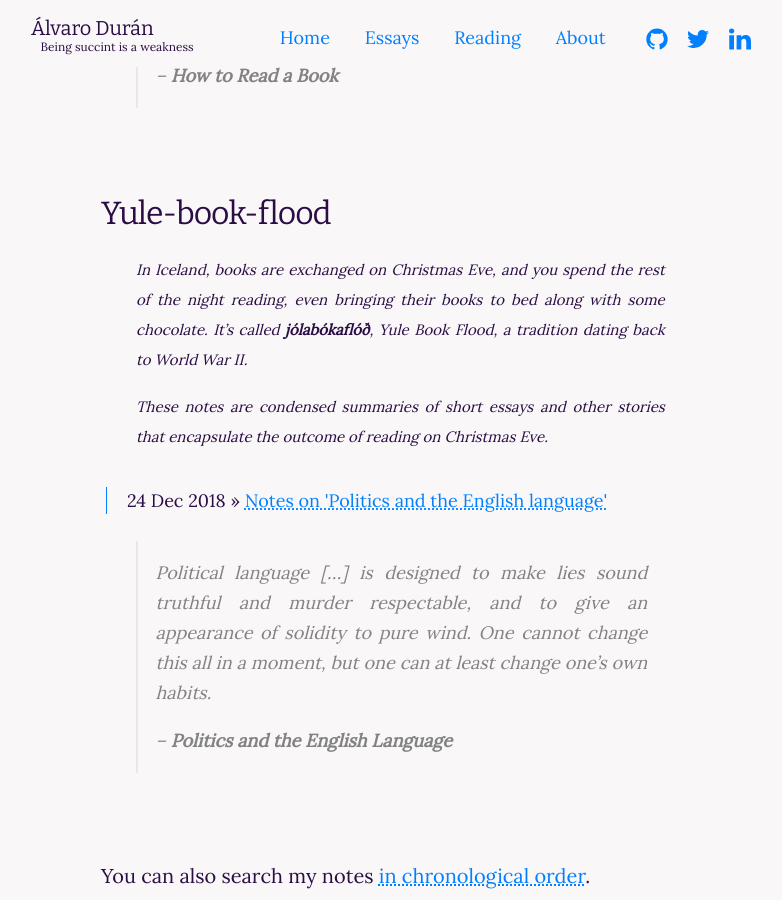
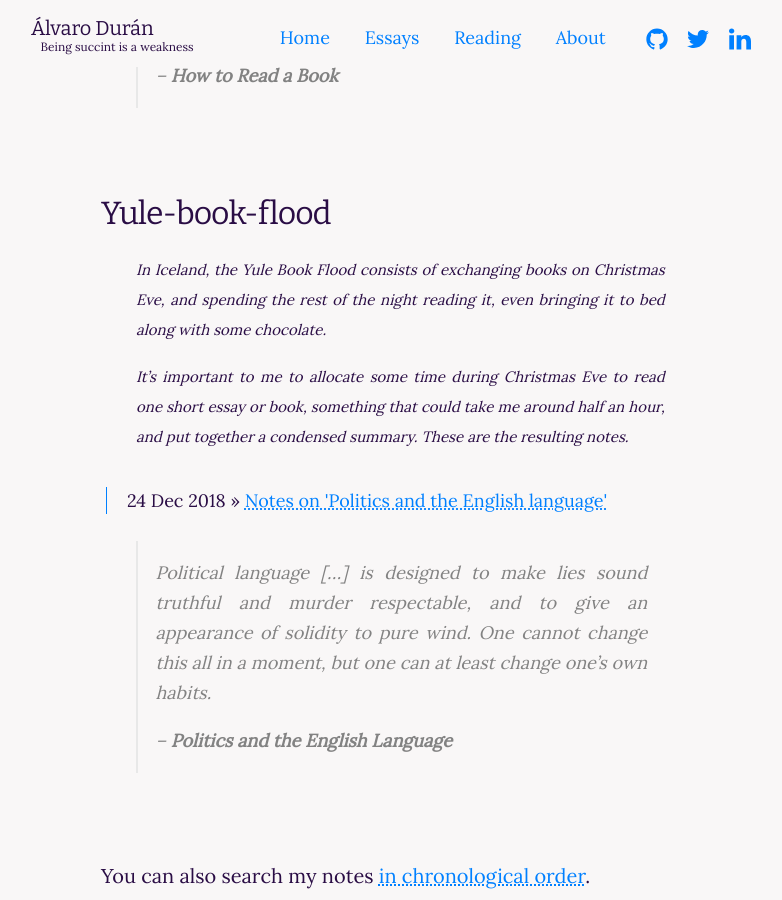
Before and after one commit to ohduran/ohduran.github.io, a Jekyll site: the page built from 02reading.md, in a window 1280 px wide and 900 px high, scrolled down 2565 px. Shown: the whole window, without its empty margins (244-1026 px from the left). Built offline with Jekyll 4.4.1, drawn with Linux system fonts in a browser that asks for light colours.

Commit message:
edit yule book flood content

```diff
--- a/_includes/yule-book-flood.md
+++ b/_includes/yule-book-flood.md
@@ -1,3 +1,3 @@
-In Iceland, books are exchanged on Christmas Eve, and you spend the rest of the night reading, even bringing their books to bed along with some chocolate. It's called __jólabókaflóð__, Yule Book Flood, a tradition dating back to World War II.
+In Iceland, the Yule Book Flood consists of exchanging books on Christmas Eve, and spending the rest of the night reading it, even bringing it to bed along with some chocolate.
 
-These notes are condensed summaries of short essays and other stories that encapsulate the outcome of reading on Christmas Eve.
+It's important to me to allocate some time during Christmas Eve to read one short essay or book, something that could take me around half an hour, and put together a condensed summary. These are the resulting notes.
```
